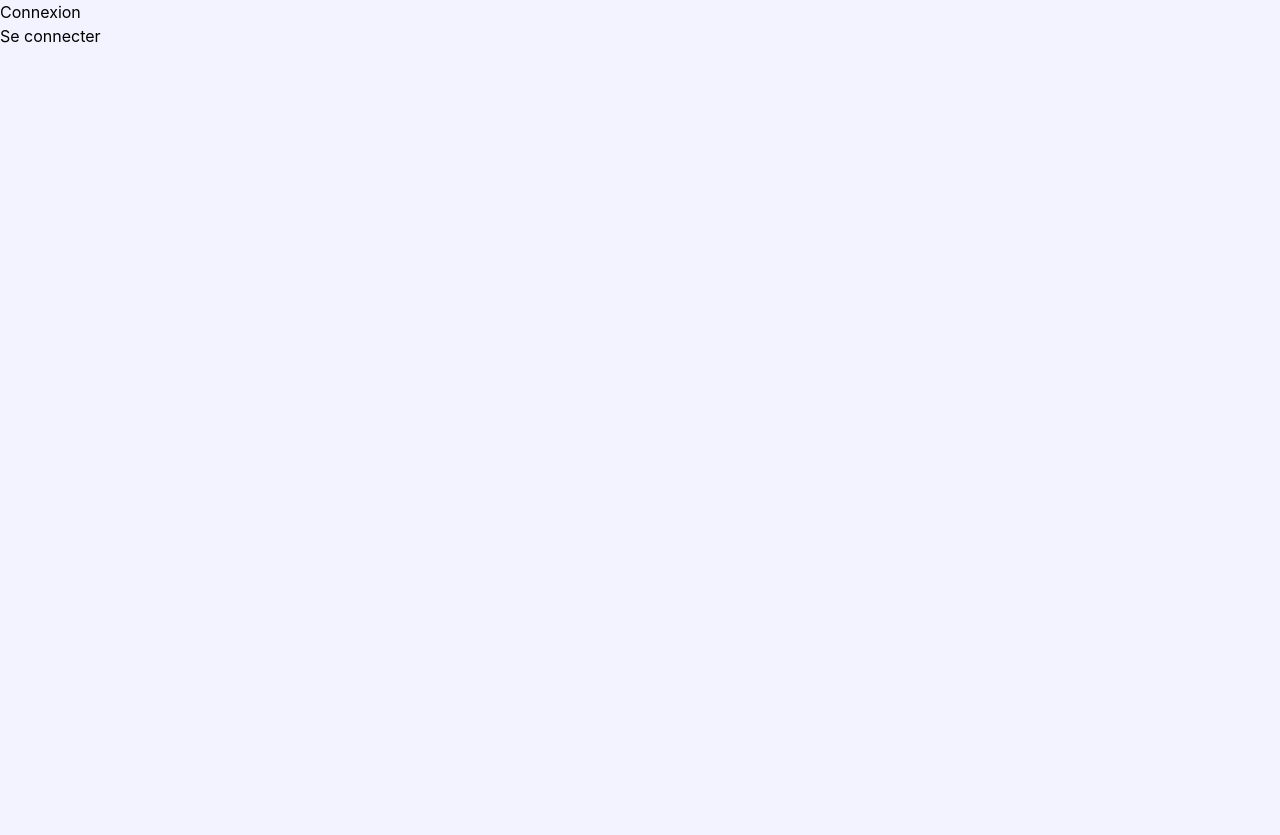
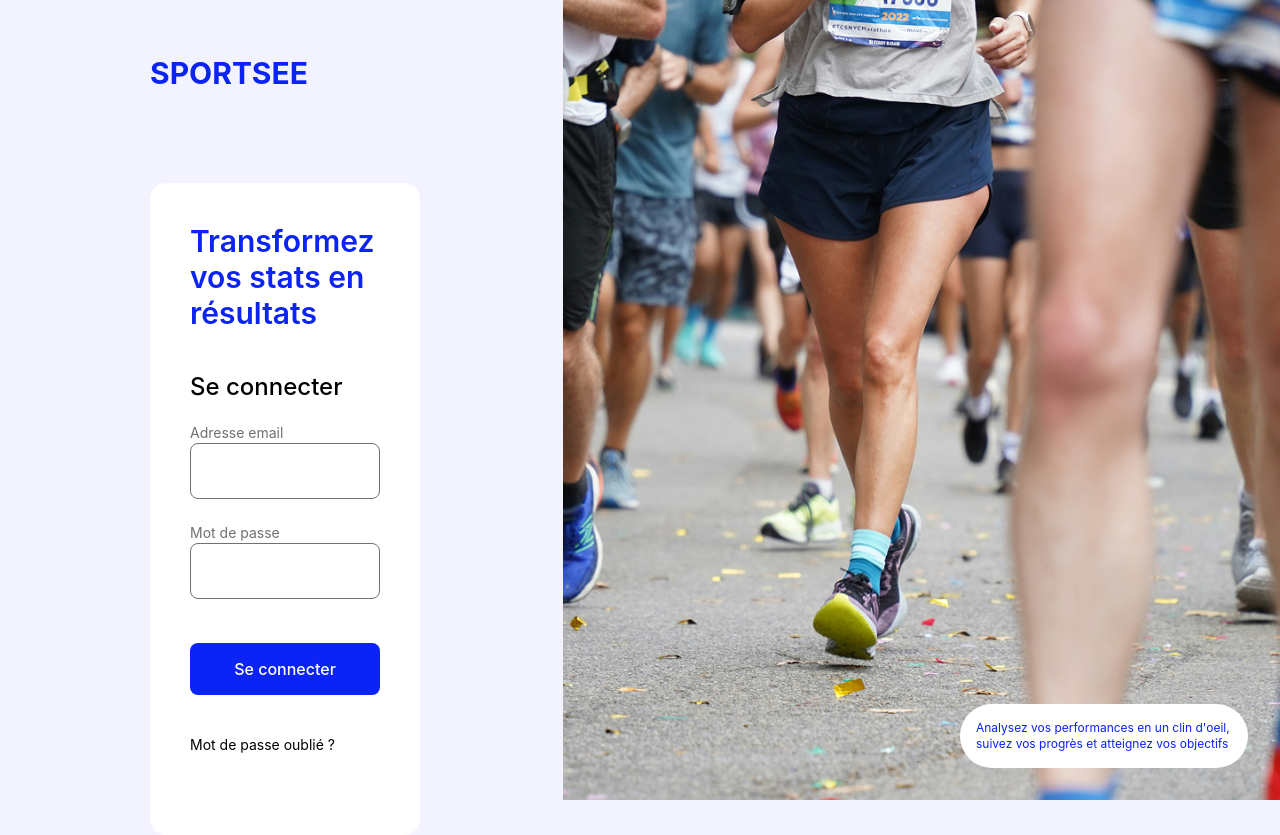
Before and after one commit to mstjn/sportsee, a React (Vite) app: page / in a window 1280 px wide. Before the commit the page ends 800 px from the top, so only its background shows below. Built offline with nearby package versions, Linux system fonts and the light colour scheme.

Commit message:
front page login

```diff
--- a/src/index.css
+++ b/src/index.css
@@ -6,5 +6,5 @@ body {
   background-color: #F2F3FF;
 }
 header {
-    padding: 50px;
+    padding: 55px 150px;
 }
--- a/src/pages/Login.jsx
+++ b/src/pages/Login.jsx
@@ -5,11 +5,11 @@ import { login } from "../api/api";
 
 export default function Login() {
   const navigate = useNavigate();
-  const [username, setUsername] = useState("sophiemartin");
-  const [password, setPassword] = useState("password123");
+  const [username, setUsername] = useState("");
+  const [password, setPassword] = useState("");
   const token = localStorage.getItem("token");
 
-    if (token) {
+  if (token) {
     return <Navigate to="/dashboard" replace />;
   }
 
@@ -23,9 +23,40 @@ export default function Login() {
   };
 
   return (
-    <div>
-      <h1>Connexion</h1>
-      <button onClick={handleLogin}>Se connecter</button>
-    </div>
+    <>
+      <header className="absolute">
+        <h1 className="text-[#0B23F4] text-3xl font-bold">SPORTSEE</h1>
+      </header>
+      <main className="px-25 flex">
+        <div className="translate-y-1/4 mt-5 ml-12.5 bg-white rounded-2xl px-10 pt-10 pb-20 w-[25%] flex flex-col gap-5">
+          <h2 className="font-semibold text-[#0B23F4] text-3xl">
+            Transformez <br /> vos stats en résultats
+          </h2>
+          <h3 className="mt-5 font-medium text-2xl">Se connecter</h3>
+          <form action="" className="flex flex-col gap-6">
+            <div className="flex flex-col">
+              <label htmlFor="" className="text-sm text-[#707070]">
+                Adresse email
+              </label>
+              <input className="border-1  px-2 focus:outline-none rounded-lg h-14 border-[#717171]" type="text" />
+            </div>
+            <div className="flex flex-col">
+              <label htmlFor="" className="text-sm text-[#707070] ">
+                Mot de passe
+              </label>
+              <input className="border-1  px-2 focus:outline-none rounded-lg h-14 border-[#717171]" type="text" />
+            </div>
+
+            <button className="my-5 bg-[#0B23F4] text-white rounded-lg font-medium w-full py-3.5">Se connecter</button>
+          </form>
+          <p className="cursor-pointer text-sm">Mot de passe oublié ?</p>
+        </div>
+        <img src="/bg-login.png" className="h-[100vh] absolute right-0 w-[56%] object-cover" />
+        <p className="z-1 text-[#0B23F4] text-xs rounded-full w-72 p-4 bg-white absolute bottom-8 right-8">
+          Analysez vos performances en un clin d'oeil, <br />
+          suivez vos progrès et atteignez vos objectifs
+        </p>
+      </main>
+    </>
   );
 }
```
Also changed, not shown: public/bg-login.png (added).
